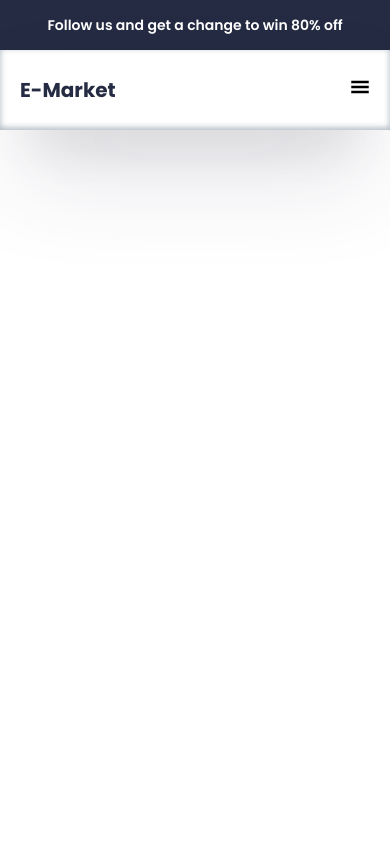
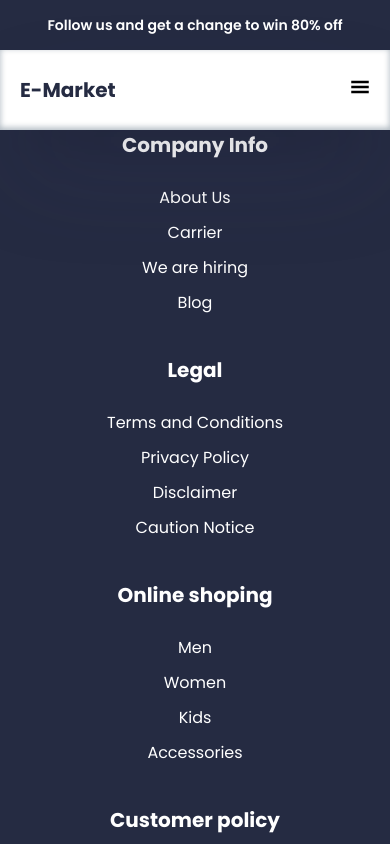
Before and after one commit to divyam751/E-Market, a React (Vite) app in the folder frontend/: page /about in a window 390 px wide. Shown: the top 844 px of the page. Built offline with nearby package versions, Linux system fonts and the light colour scheme.

Commit message:
add footer

```diff
--- a/frontend/package.json
+++ b/frontend/package.json
@@ -15,6 +15,7 @@
     "react": "^18.3.1",
     "react-dom": "^18.3.1",
     "react-icons": "^5.3.0",
+    "react-mobile-app-button": "^1.2.18",
     "react-redux": "^9.1.2",
     "react-router-dom": "^6.26.1",
     "react-toastify": "^10.0.5"
--- a/frontend/src/App.jsx
+++ b/frontend/src/App.jsx
@@ -3,6 +3,7 @@ import Banner from "./components/Banner";
 import AllRoutes from "./routes/AllRoutes";
 import Navbar from "./components/Navbar";
 import ReactToast from "./components/ReactToast";
+import Footer from "./components/Footer";
 
 function App() {
   return (
@@ -11,6 +12,7 @@ function App() {
       <Navbar />
       <AllRoutes />
       <ReactToast />
+      <Footer />
     </div>
   );
 }
--- /dev/null
+++ b/frontend/src/components/Footer.jsx
@@ -0,0 +1,49 @@
+import React from "react";
+import "../styles/Footer.css";
+import PlayButtons from "./PlayButtons";
+
+const Footer = () => {
+  return (
+    <footer className="footer-container">
+      <div className="footer-wrapper">
+        <div className="footer-linksFlex">
+          <div className="footer-logo">E-Market</div>
+          <div className="footer-childBox">
+            <span className="footer-childbox_header">Company Info</span>
+            <span>About Us</span>
+            <span>Carrier</span>
+            <span>We are hiring</span>
+            <span>Blog</span>
+          </div>
+          <div className="footer-childBox">
+            <span className="footer-childbox_header">Legal</span>
+            <span>Terms and Conditions</span>
+            <span>Privacy Policy</span>
+            <span>Disclaimer</span>
+            <span>Caution Notice</span>
+          </div>
+          <div className="footer-childBox">
+            <span className="footer-childbox_header">Online shoping</span>
+            <span>Men</span>
+            <span>Women</span>
+            <span>Kids</span>
+            <span>Accessories</span>
+          </div>
+          <div className="footer-childBox">
+            <span className="footer-childbox_header">Customer policy</span>
+            <span>Contact Us</span>
+            <span>FAQ</span>
+            <span>Track Orders</span>
+            <span>Cancellation</span>
+          </div>
+          <div className="footer-playbuttons">
+            <PlayButtons />
+          </div>
+        </div>
+      </div>
+      <p>Copyright © E-Market Corporation 2024 All Rights Reserved</p>
+    </footer>
+  );
+};
+
+export default Footer;
--- /dev/null
+++ b/frontend/src/components/PlayButtons.jsx
@@ -0,0 +1,28 @@
+import React from "react";
+import { AppStoreButton, GooglePlayButton } from "react-mobile-app-button";
+
+const PlayButtons = () => {
+  const APKUrl =
+    "https://play.google.com/store/apps/details?id=host.exp.exponent";
+  const iOSUrl = "https://apps.apple.com/us/app/expo-go/id982107779";
+  return (
+    <>
+      <GooglePlayButton
+        url={APKUrl}
+        theme={"dark"}
+        className={"custom-style"}
+        width={"100%"}
+        height={"70px"}
+      />
+      <AppStoreButton
+        url={iOSUrl}
+        theme={"dark"}
+        className={"custom-style"}
+        width={"100%"}
+        height={"70px"}
+      />
+    </>
+  );
+};
+
+export default PlayButtons;
--- /dev/null
+++ b/frontend/src/styles/Footer.css
@@ -0,0 +1,92 @@
+.footer-container {
+  width: 100vw;
+  height: auto;
+  background-color: var(--darkblue);
+  color: white;
+  display: flex;
+  align-items: center;
+  justify-content: center;
+  flex-direction: column;
+  padding: 30px 0px;
+}
+
+.footer-wrapper {
+  width: 90%;
+  height: auto;
+  display: flex;
+  flex-direction: column;
+  gap: 10px;
+  padding: 10px;
+}
+.footer-wrapper > p {
+  text-align: center;
+}
+
+.footer-logo {
+  font-size: 30px;
+  font-weight: bold;
+}
+
+.footer-linksFlex {
+  display: flex;
+  gap: 20px;
+  padding: 0px 0px 40px 0px;
+  flex-wrap: wrap;
+  /* align-items: center; */
+  justify-content: center;
+}
+
+.footer-childBox {
+  width: auto;
+  height: auto;
+  display: flex;
+  flex-direction: column;
+  padding: 50px 10px;
+  gap: 10px;
+  /* background-color: teal; */
+}
+
+.footer-childbox_header {
+  font-weight: bold;
+  font-size: 20px;
+  padding-bottom: 15px;
+}
+
+.footer-playbuttons {
+  display: flex;
+  flex-direction: column;
+  gap: 10px;
+  padding-top: 80px;
+  height: 230px;
+  align-items: center;
+  justify-content: flex-end;
+}
+
+@media only screen and (max-width: 690px) {
+  .footer-linksFlex {
+    flex-direction: column;
+    align-items: center;
+    /* gap: 0px; */
+  }
+  .footer-childBox {
+    padding-top: 5px;
+    align-items: center;
+  }
+  .footer-playbuttons {
+    padding-top: 0px;
+    height: auto;
+  }
+  .footer-container {
+    text-align: center;
+    padding: 20px;
+  }
+}
+@media only screen and (max-width: 850px) {
+  .footer-childBox {
+    padding: 10px;
+  }
+  .footer-playbuttons {
+    padding-top: 0px;
+    height: auto;
+  }
+}
```
Also changed, not shown: 1 other file (tests, documents, lock files or other folders).
